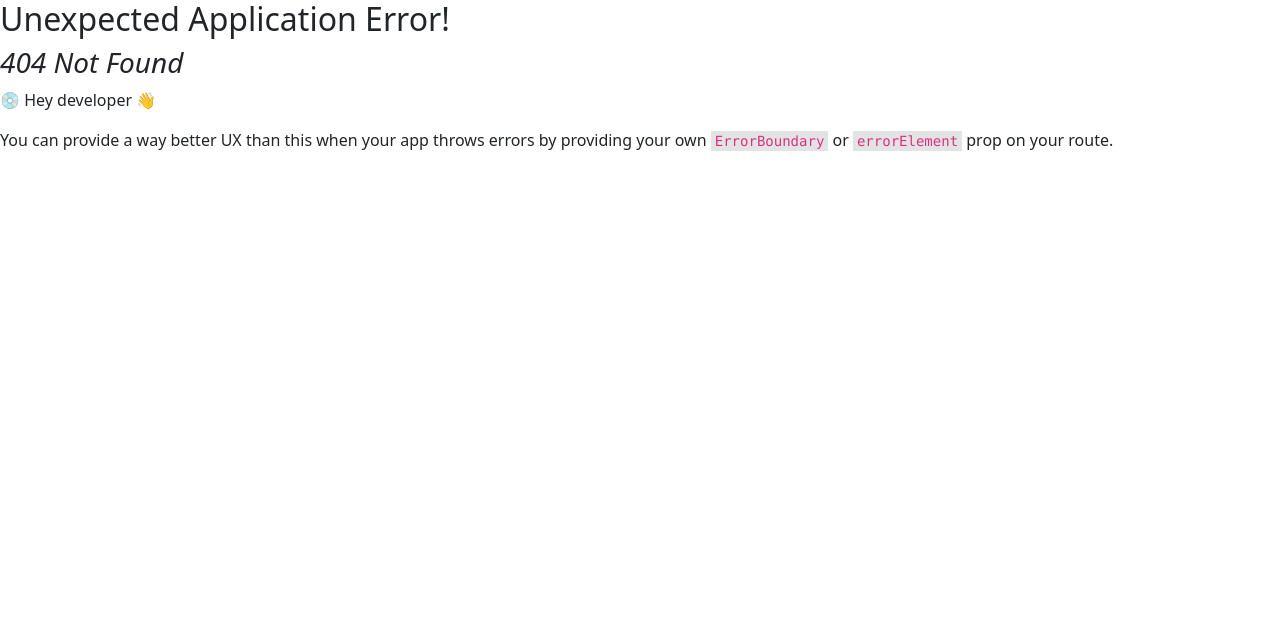
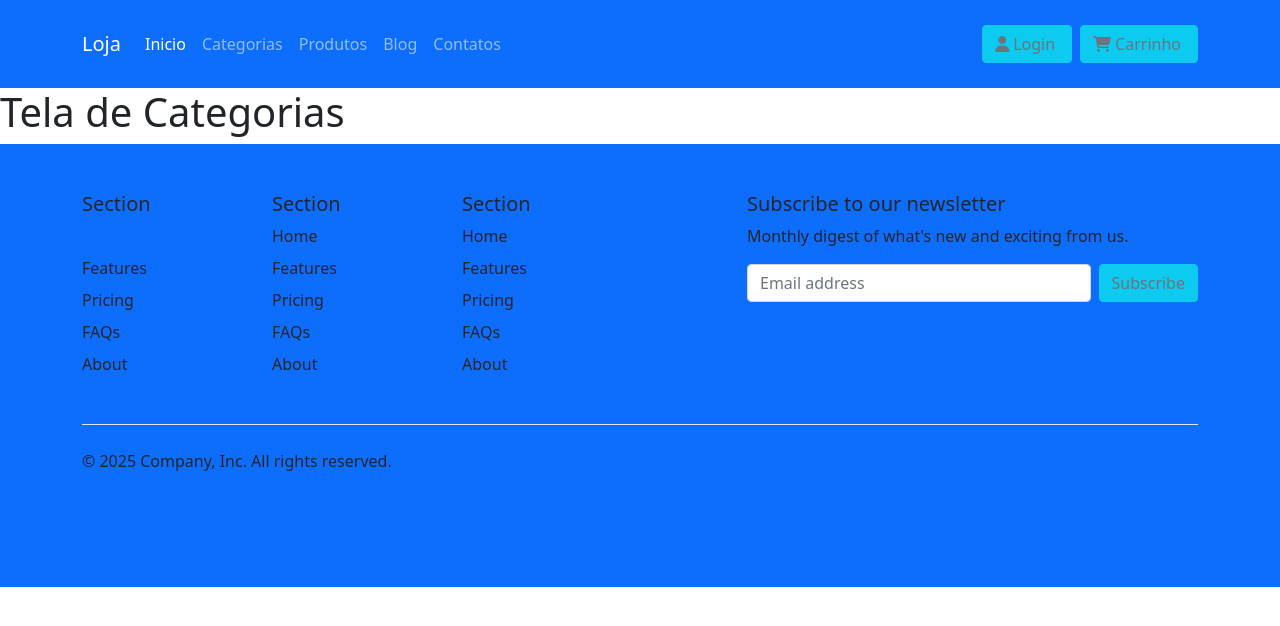
Before and after one commit to alvarogomesilva/ecommerce-react-node, a React (Vite) app in the folder frontend/: page /categories in a window 1280 px wide. Before the commit this address had no page. Shown: the top 626 px of the page. Built offline with nearby package versions, Linux system fonts and the light colour scheme.

Commit message:
feat: adiciona tela de categorias

```diff
--- a/frontend/src/pages/_layouts/store.tsx
+++ b/frontend/src/pages/_layouts/store.tsx
@@ -1,4 +1,4 @@
-import { Outlet } from "react-router-dom";
+import { Link, Outlet } from "react-router-dom";
 
 export function StoreLayout() {
     return (
@@ -14,10 +14,10 @@ export function StoreLayout() {
                     <div className="collapse navbar-collapse" id="navbarsExample07XL">
                         <ul className="navbar-nav me-auto mb-2 mb-lg-0">
                             <li className="nav-item">
-                                <a className="nav-link active" aria-current="page" href="#">Inicio</a>
+                                <Link className="nav-link active" aria-current="page" to={"/"}>Inicio</Link>
                             </li>
                             <li className="nav-item">
-                                <a className="nav-link" href="#">Categorias</a>
+                                <Link className="nav-link" to={"/categories"}>Categorias</Link>
                             </li>
 
                             <li className="nav-item">
--- /dev/null
+++ b/frontend/src/pages/store/categories.tsx
@@ -0,0 +1,6 @@
+
+export function Categories() {
+    return (
+        <h1>Tela de Categorias</h1>
+    )
+}
--- a/frontend/src/routes.tsx
+++ b/frontend/src/routes.tsx
@@ -3,6 +3,7 @@ import { SignIn } from "./pages/auth/sign-in";
 import { Inicial } from "./pages/store";
 import { StoreLayout } from "./pages/_layouts/store";
 import { Checkout } from "./pages/store/checkout";
+import { Categories } from "./pages/store/categories";
 
 export const router = createBrowserRouter([
     {
@@ -15,6 +16,7 @@ export const router = createBrowserRouter([
         element: <StoreLayout />,
         children: [
             { path: '/', element: <Inicial /> },
+            { path: '/categories', element: <Categories /> },
             { path: '/checkout', element: <Checkout />}
         ]
     }
```
